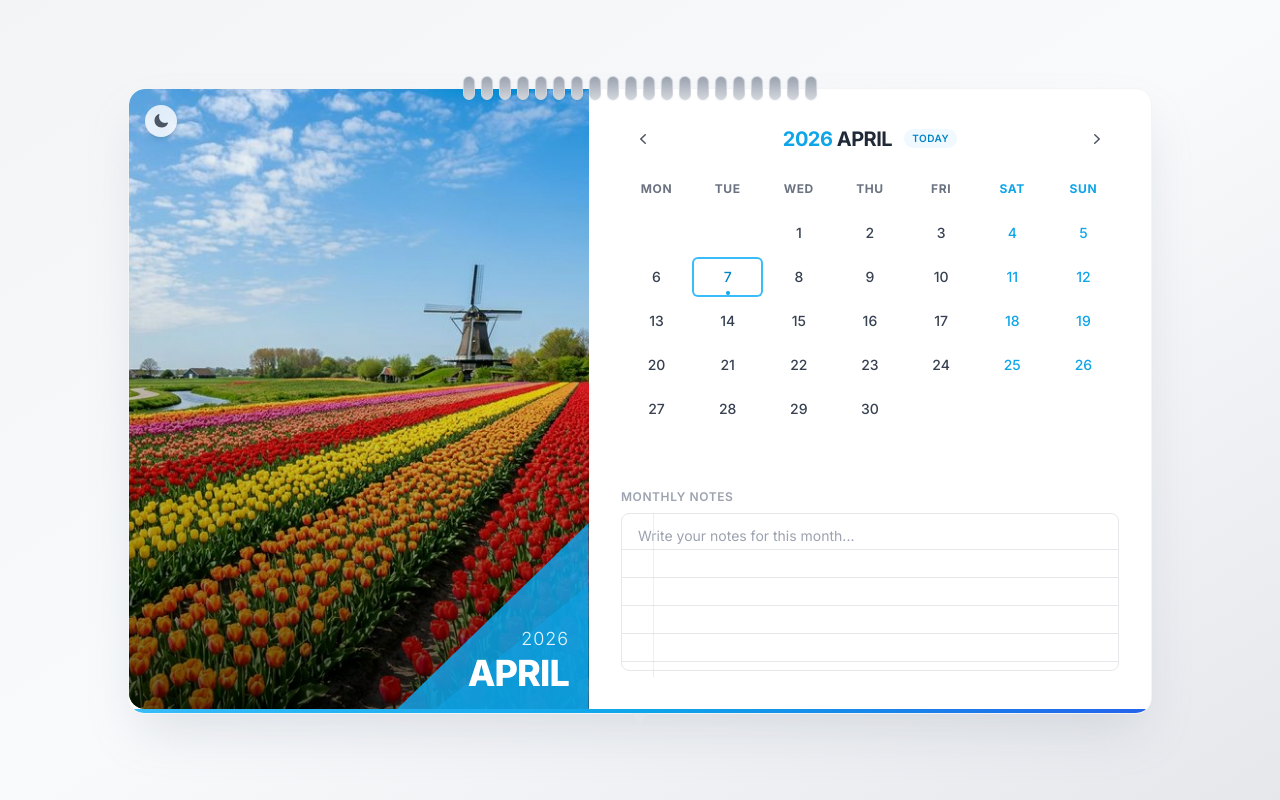
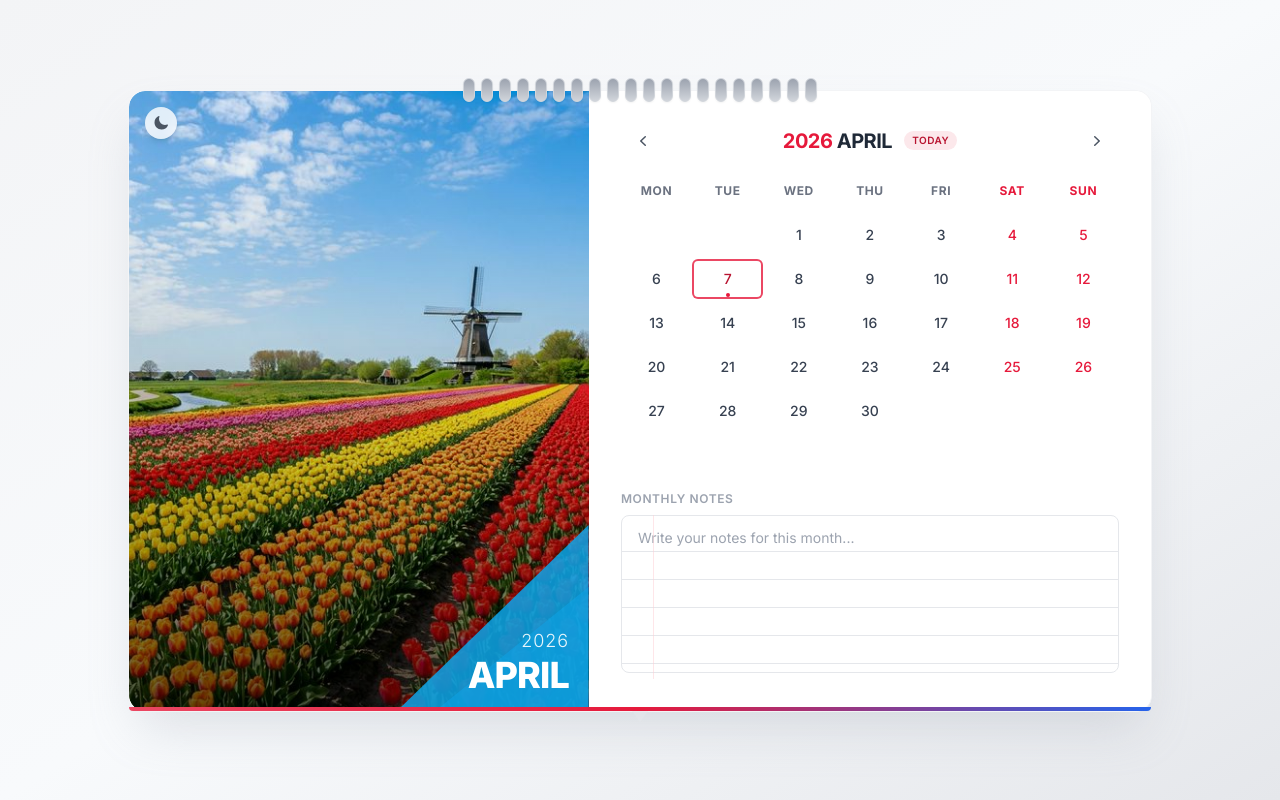
Before and after one commit to saicharan-balina/modern-calendar-interface-system, a Next.js app: page / in a window 1280 px wide. Built offline with nearby package versions, Linux system fonts and the light colour scheme.

Commit message:
feat: add 3D page flip animation and dynamic month-based color theming

```diff
--- a/src/components/CalendarContainer.tsx
+++ b/src/components/CalendarContainer.tsx
@@ -1,7 +1,7 @@
 'use client';
 
 import React, { useState, useEffect } from 'react';
-import { motion } from 'framer-motion';
+import { motion, AnimatePresence } from 'framer-motion';
 import { useCalendar } from '@/hooks/useCalendar';
 import { getMonthData } from '@/utils/dateUtils';
 import HeroImage from './HeroImage';
@@ -10,6 +10,27 @@ import CalendarGrid from './CalendarGrid';
 import NotesPanel from './NotesPanel';
 import { ThemeMode } from '@/types/calendar';
 
+const flipVariants = {
+  enter: (d: number) => ({
+    rotateX: d > 0 ? -90 : 90,
+    opacity: 0,
+    scale: 0.95,
+    transformOrigin: "top center"
+  }),
+  center: {
+    rotateX: 0,
+    opacity: 1,
+    scale: 1,
+    transformOrigin: "top center"
+  },
+  exit: (d: number) => ({
+    rotateX: d > 0 ? 90 : -90,
+    opacity: 0,
+    scale: 0.95,
+    transformOrigin: "top center"
+  })
+};
+
 const CalendarContainer: React.FC = () => {
   const {
     currentYear,
@@ -17,6 +38,7 @@ const CalendarContainer: React.FC = () => {
     selectedRange,
     hoveredDate,
     selectionStep,
+    direction,
     goToPrevMonth,
     goToNextMonth,
     goToToday,
@@ -59,8 +81,12 @@ const CalendarContainer: React.FC = () => {
       initial={{ opacity: 0, y: 30 }}
       animate={{ opacity: 1, y: 0 }}
       transition={{ duration: 0.6, ease: 'easeOut' }}
+      style={{
+        '--theme-h': monthData.themeHue,
+        '--theme-s': monthData.themeSat,
+      } as React.CSSProperties}
     >
-      <div className="relative z-10 flex justify-center gap-[6px] -mb-3 pointer-events-none">
+      <div className="relative z-20 flex justify-center gap-[6px] -mb-3 pointer-events-none">
         {Array.from({ length: 20 }).map((_, i) => (
           <div
             key={i}
@@ -69,15 +95,18 @@ const CalendarContainer: React.FC = () => {
         ))}
       </div>
 
-      <div className="relative bg-white dark:bg-gray-900 rounded-2xl shadow-2xl shadow-gray-400/30 dark:shadow-black/50 overflow-hidden border border-gray-100 dark:border-gray-800">
+      <div
+        className="relative bg-white dark:bg-gray-900 rounded-2xl shadow-2xl shadow-gray-400/30 dark:shadow-black/50 border border-gray-100 dark:border-gray-800"
+        style={{ perspective: 1200 }}
+      >
         {/* Dark mode / theme toggle */}
         <button
           onClick={toggleTheme}
-          className="absolute top-4 left-4 z-30 p-2 rounded-full bg-white/80 dark:bg-gray-800/80 backdrop-blur-sm shadow-md hover:shadow-lg transition-all duration-200 group"
+          className="absolute top-4 left-4 z-40 p-2 rounded-full bg-white/80 dark:bg-gray-800/80 backdrop-blur-sm shadow-md hover:shadow-lg transition-all duration-200 group"
           aria-label={`Switch to ${theme === 'light' ? 'dark' : 'light'} mode`}
         >
           {theme === 'light' ? (
-            <svg xmlns="http://www.w3.org/2000/svg" viewBox="0 0 24 24" fill="currentColor" className="w-4 h-4 text-gray-600 group-hover:text-sky-500 transition-colors">
+            <svg xmlns="http://www.w3.org/2000/svg" viewBox="0 0 24 24" fill="currentColor" className="w-4 h-4 text-gray-600 group-hover:text-primary-500 transition-colors">
               <path fillRule="evenodd" d="M9.528 1.718a.75.75 0 01.162.819A8.97 8.97 0 009 6a9 9 0 009 9 8.97 8.97 0 003.463-.69.75.75 0 01.981.98 10.503 10.503 0 01-9.694 6.46c-5.799 0-10.5-4.701-10.5-10.5 0-4.368 2.667-8.112 6.46-9.694a.75.75 0 01.818.162z" clipRule="evenodd" />
             </svg>
           ) : (
@@ -87,7 +116,18 @@ const CalendarContainer: React.FC = () => {
           )}
         </button>
 
-        <div className="flex flex-col lg:flex-row">
+        <AnimatePresence mode="wait" custom={direction} initial={false}>
+          <motion.div
+            key={`${currentYear}-${currentMonth}`}
+            custom={direction}
+            variants={flipVariants}
+            initial="enter"
+            animate="center"
+            exit="exit"
+            transition={{ duration: 0.5, type: 'spring', bounce: 0, stiffness: 200, damping: 25 }}
+            className="flex flex-col lg:flex-row w-full bg-white dark:bg-gray-900 overflow-hidden rounded-2xl"
+            style={{ backfaceVisibility: 'hidden' }}
+          >
             {/* Left: Hero Image */}
             <div className="lg:w-[45%] lg:min-h-[520px]">
               <HeroImage
@@ -99,8 +139,7 @@ const CalendarContainer: React.FC = () => {
             </div>
 
             {/* Right: Calendar + Notes */}
-          <div className="flex-1 p-5 md:p-7 lg:p-8 flex flex-col">
-            {/* Calendar header (nav) */}
+            <div className="flex-1 p-5 md:p-7 lg:p-8 flex flex-col relative z-30">
               <CalendarHeader
                 year={currentYear}
                 month={currentMonth}
@@ -109,21 +148,20 @@ const CalendarContainer: React.FC = () => {
                 onToday={goToToday}
               />
 
-            {/* Selection summary strip */}
               {selectionLabel && (
                 <motion.div
-                className="flex items-center justify-between mb-3 px-3 py-1.5 rounded-lg bg-sky-50 dark:bg-sky-900/30 border border-sky-100 dark:border-sky-800"
+                  className="flex items-center justify-between mb-3 px-3 py-1.5 rounded-lg bg-primary-50 dark:bg-primary-900/30 border border-primary-100 dark:border-primary-800"
                   initial={{ opacity: 0, height: 0 }}
                   animate={{ opacity: 1, height: 'auto' }}
                   transition={{ duration: 0.2 }}
                 >
-                <span className="text-xs font-medium text-sky-700 dark:text-sky-300">
+                  <span className="text-xs font-medium text-primary-700 dark:text-primary-300">
                     {selectionLabel}
                   </span>
                   {selectionStep === 2 && (
                     <button
                       onClick={clearSelection}
-                    className="text-[10px] font-semibold text-sky-500 hover:text-sky-700 dark:hover:text-sky-300 uppercase tracking-wider transition-colors"
+                      className="text-[10px] font-semibold text-primary-500 hover:text-primary-700 dark:hover:text-primary-300 uppercase tracking-wider transition-colors"
                     >
                       Clear
                     </button>
@@ -131,7 +169,6 @@ const CalendarContainer: React.FC = () => {
                 </motion.div>
               )}
 
-            {/* Calendar grid */}
               <CalendarGrid
                 year={currentYear}
                 month={currentMonth}
@@ -142,17 +179,17 @@ const CalendarContainer: React.FC = () => {
                 onDateHover={handleDateHover}
               />
 
-            {/* Notes panel */}
               <NotesPanel
                 year={currentYear}
                 month={currentMonth}
                 selectedRange={selectedRange}
               />
             </div>
-        </div>
+          </motion.div>
+        </AnimatePresence>
 
         {/* Bottom accent strip */}
-        <div className="h-1 bg-gradient-to-r from-sky-400 via-sky-500 to-blue-600" />
+        <div className="absolute bottom-0 left-0 right-0 h-1 bg-gradient-to-r from-primary-400 via-primary-500 to-blue-600 rounded-b-2xl z-50 pointer-events-none" />
       </div>
 
       <div className="flex justify-center -mt-[1px]">
--- a/src/components/CalendarGrid.tsx
+++ b/src/components/CalendarGrid.tsx
@@ -36,7 +36,7 @@ const CalendarGrid: React.FC<CalendarGridProps> = ({
               key={label}
               className={`text-center text-xs font-bold uppercase tracking-wider py-2 ${
                 isWeekendCol
-                  ? 'text-sky-500 dark:text-sky-400'
+                  ? 'text-primary-500 dark:text-primary-400'
                   : 'text-gray-500 dark:text-gray-400'
               }`}
             >
--- a/src/components/CalendarHeader.tsx
+++ b/src/components/CalendarHeader.tsx
@@ -55,14 +55,14 @@ const CalendarHeader: React.FC<CalendarHeaderProps> = ({
             exit={{ opacity: 0, y: 10 }}
             transition={{ duration: 0.2 }}
           >
-            <span className="text-sky-500">{year}</span>{' '}
+            <span className="text-primary-500">{year}</span>{' '}
             <span className="uppercase">{getMonthName(month)}</span>
           </motion.h2>
         </AnimatePresence>
         <motion.button
           type="button"
           onClick={onToday}
-          className="text-[10px] font-semibold uppercase tracking-wider bg-sky-50 dark:bg-sky-900/30 text-sky-600 dark:text-sky-400 px-2 py-0.5 rounded-full hover:bg-sky-100 dark:hover:bg-sky-800/50 transition-colors"
+          className="text-[10px] font-semibold uppercase tracking-wider bg-primary-50 dark:bg-primary-900/30 text-primary-600 dark:text-primary-400 px-2 py-0.5 rounded-full hover:bg-primary-100 dark:hover:bg-primary-800/50 transition-colors"
           whileHover={{ scale: 1.05 }}
           whileTap={{ scale: 0.95 }}
           aria-label="Go to today"
--- a/src/components/DayCell.tsx
+++ b/src/components/DayCell.tsx
@@ -47,19 +47,19 @@ const DayCell: React.FC<DayCellProps> = memo(function DayCell({
     'relative flex items-center justify-center h-10 w-full cursor-pointer select-none text-sm font-medium transition-all duration-200 rounded-md ';
 
   if (isStart || isEnd) {
-    cellClasses += 'bg-sky-500 text-white shadow-lg shadow-sky-500/30 z-10 ';
+    cellClasses += 'bg-primary-500 text-white shadow-lg shadow-primary-500/30 z-10 ';
   } else if (inRange) {
-    cellClasses += 'bg-sky-100 dark:bg-sky-900/40 text-sky-800 dark:text-sky-200 ';
+    cellClasses += 'bg-primary-100 dark:bg-primary-900/40 text-primary-800 dark:text-primary-200 ';
   } else if (inHover) {
-    cellClasses += 'bg-sky-50 dark:bg-sky-900/20 text-sky-700 dark:text-sky-300 ';
+    cellClasses += 'bg-primary-50 dark:bg-primary-900/20 text-primary-700 dark:text-primary-300 ';
   } else if (isHoveredEnd) {
     cellClasses +=
-      'bg-sky-200 dark:bg-sky-800/50 text-sky-800 dark:text-sky-200 ring-2 ring-sky-400 ring-inset ';
+      'bg-primary-200 dark:bg-primary-800/50 text-primary-800 dark:text-primary-200 ring-2 ring-primary-400 ring-inset ';
   } else if (today) {
     cellClasses +=
-      'ring-2 ring-sky-400 ring-inset text-sky-600 dark:text-sky-400 font-bold ';
+      'ring-2 ring-primary-400 ring-inset text-primary-600 dark:text-primary-400 font-bold ';
   } else if (weekend || holiday) {
-    cellClasses += 'text-sky-500 dark:text-sky-400 ';
+    cellClasses += 'text-primary-500 dark:text-primary-400 ';
   } else {
     cellClasses +=
       'text-gray-700 dark:text-gray-300 hover:bg-gray-100 dark:hover:bg-gray-700/50 ';
@@ -85,7 +85,7 @@ const DayCell: React.FC<DayCellProps> = memo(function DayCell({
     >
       {day}
       {today && !isStart && !isEnd && (
-        <span className="absolute bottom-0.5 left-1/2 -translate-x-1/2 w-1 h-1 rounded-full bg-sky-500" />
+        <span className="absolute bottom-0.5 left-1/2 -translate-x-1/2 w-1 h-1 rounded-full bg-primary-500" />
       )}
       {holiday && !today && !isStart && !isEnd && (
         <span className="absolute top-0.5 right-0.5 w-1.5 h-1.5 rounded-full bg-rose-400" />
--- a/src/components/NotesPanel.tsx
+++ b/src/components/NotesPanel.tsx
@@ -94,7 +94,7 @@ const NotesPanel: React.FC<NotesPanelProps> = ({ year, month, selectedRange }) =
           className="w-full resize-none rounded-lg border border-gray-200 dark:border-gray-600
             bg-white dark:bg-gray-800 px-4 text-sm text-gray-700 dark:text-gray-200
             placeholder-gray-400 dark:placeholder-gray-500
-            focus:outline-none focus:ring-2 focus:ring-sky-400/50 focus:border-sky-400
+            focus:outline-none focus:ring-2 focus:ring-primary-400/50 focus:border-primary-400
             transition-all duration-200 leading-[28px] pt-2 pb-2"
           style={{
             backgroundImage:
--- a/src/hooks/useCalendar.ts
+++ b/src/hooks/useCalendar.ts
@@ -16,8 +16,10 @@ export function useCalendar(initialYear?: number, initialMonth?: number) {
   const [selectionStep, setSelectionStep] = useState<0 | 1 | 2>(0);
 
   const [hoveredDate, setHoveredDate] = useState<Date | null>(null);
+  const [direction, setDirection] = useState<number>(0);
 
   const goToPrevMonth = useCallback(() => {
+    setDirection(-1);
     setCurrentMonth((m) => {
       if (m === 0) {
         setCurrentYear((y) => y - 1);
@@ -28,6 +30,7 @@ export function useCalendar(initialYear?: number, initialMonth?: number) {
   }, []);
 
   const goToNextMonth = useCallback(() => {
+    setDirection(1);
     setCurrentMonth((m) => {
       if (m === 11) {
         setCurrentYear((y) => y + 1);
@@ -82,6 +85,7 @@ export function useCalendar(initialYear?: number, initialMonth?: number) {
     selectedRange,
     hoveredDate,
     selectionStep,
+    direction,
     goToPrevMonth,
     goToNextMonth,
     goToToday,
--- a/src/types/calendar.ts
+++ b/src/types/calendar.ts
@@ -8,6 +8,8 @@ export interface MonthData {
   year: number;
   heroImage: string;
   heroAlt: string;
+  themeHue: string;
+  themeSat: string;
 }
 
 export interface CalendarNote {
--- a/src/utils/dateUtils.ts
+++ b/src/utils/dateUtils.ts
@@ -144,13 +144,31 @@ export function monthKey(year: number, month: number): string {
   return `${year}-${month}`;
 }
 
+const MONTH_THEMES: { h: string; s: string }[] = [
+  { h: '199', s: '89%' }, // Jan: Sky Blue
+  { h: '290', s: '70%' }, // Feb: Pink/Purple
+  { h: '330', s: '80%' }, // Mar: Cherry Pink
+  { h: '350', s: '80%' }, // Apr: Rose Red
+  { h: '140', s: '60%' }, // May: Green
+  { h: '180', s: '90%' }, // Jun: Teal
+  { h: '30', s: '100%' }, // Jul: Orange
+  { h: '45', s: '100%' }, // Aug: Yellow/Gold
+  { h: '35', s: '90%' },  // Sep: Amber
+  { h: '20', s: '70%' },  // Oct: Slate Orange
+  { h: '30', s: '40%' },  // Nov: Bronze
+  { h: '200', s: '40%' }, // Dec: Slate Blue
+];
+
 export function getMonthData(year: number, month: number): MonthData {
   const img = MONTH_IMAGES[month];
+  const theme = MONTH_THEMES[month];
   return {
     month,
     year,
     heroImage: img.src,
     heroAlt: img.alt,
+    themeHue: theme.h,
+    themeSat: theme.s,
   };
 }
 
--- a/tailwind.config.ts
+++ b/tailwind.config.ts
@@ -15,6 +15,18 @@ const config: Config = {
       colors: {
         background: 'var(--background)',
         foreground: 'var(--foreground)',
+        primary: {
+          50: 'hsl(var(--theme-h), var(--theme-s), 95%)',
+          100: 'hsl(var(--theme-h), var(--theme-s), 90%)',
+          200: 'hsl(var(--theme-h), var(--theme-s), 80%)',
+          300: 'hsl(var(--theme-h), var(--theme-s), 70%)',
+          400: 'hsl(var(--theme-h), var(--theme-s), 60%)',
+          500: 'hsl(var(--theme-h), var(--theme-s), 50%)',
+          600: 'hsl(var(--theme-h), var(--theme-s), 40%)',
+          700: 'hsl(var(--theme-h), var(--theme-s), 30%)',
+          800: 'hsl(var(--theme-h), var(--theme-s), 20%)',
+          900: 'hsl(var(--theme-h), var(--theme-s), 10%)',
+        },
       },
     },
   },
```
Lines whose indentation alone changed are shown as unchanged.
